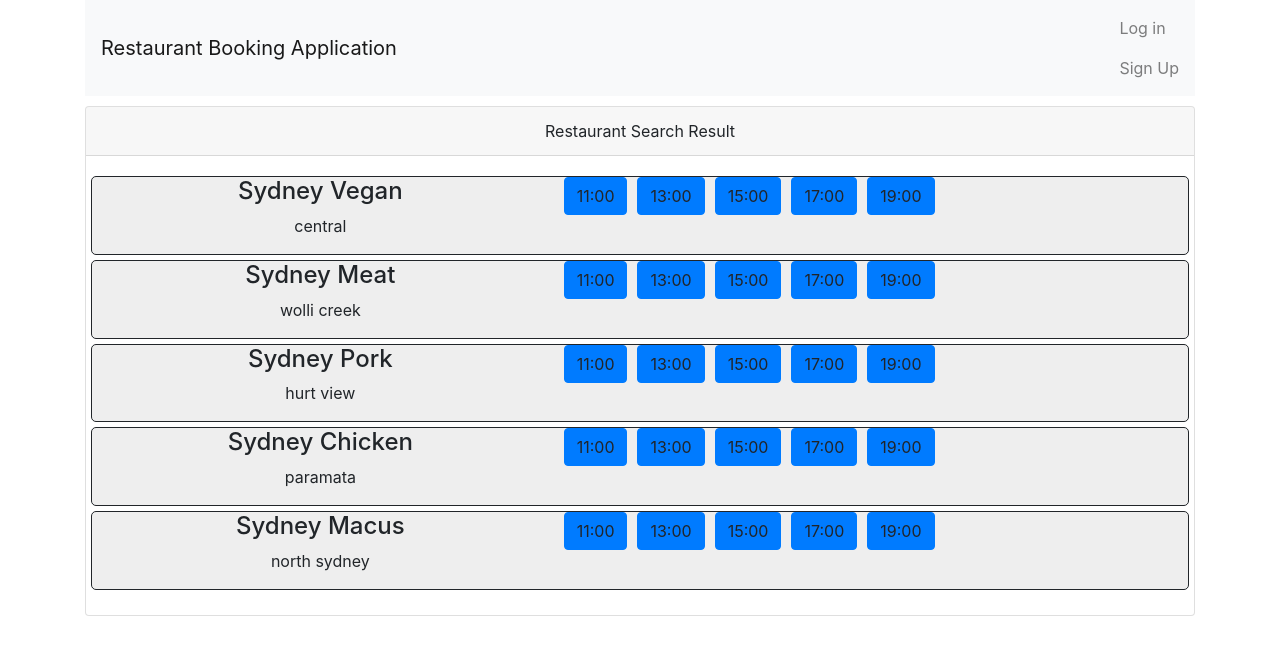
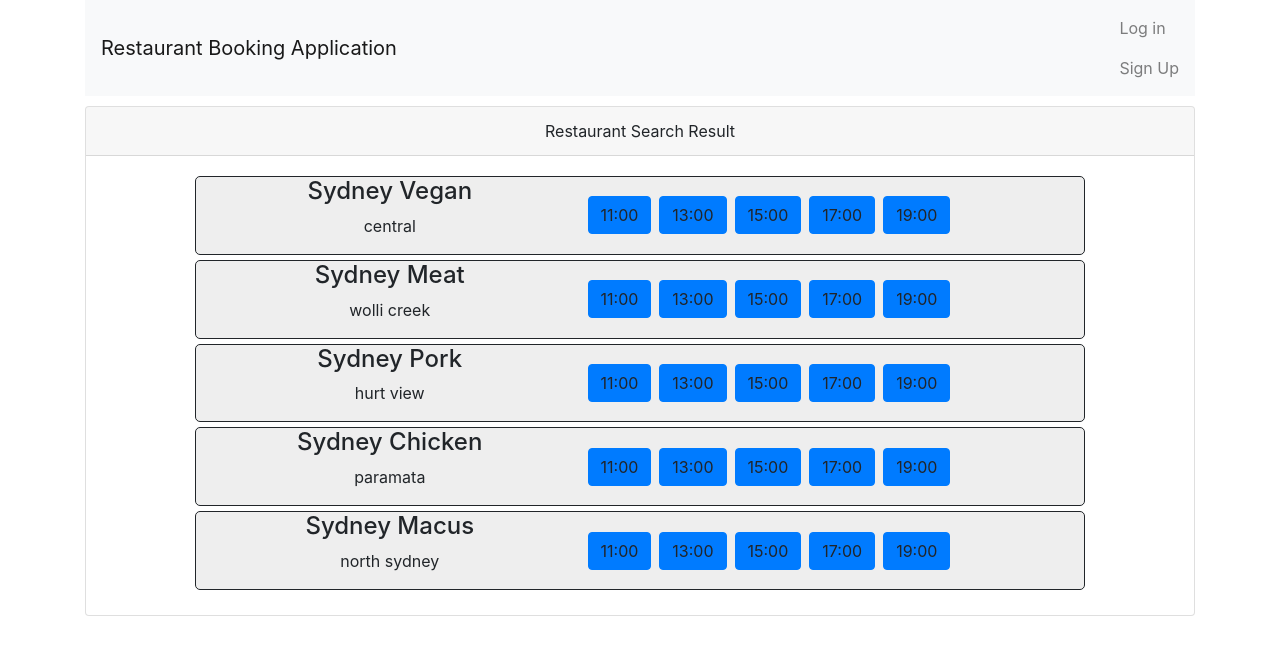
Before and after one commit to anltnmse60906/ADA-Restaurant-Booking-System, an Angular app in the folder web/: page / in a window 1280 px wide. Both pictures are taken after a click on the button "Find". Shown: the top 652 px of the page. Built offline with nearby package versions, Linux system fonts and the light colour scheme.

Commit message:
update layout for "confirm booking component"

```diff
--- a/web/src/app/restaurant/search-results/search-result-detail/search-result-detail.component.css
+++ b/web/src/app/restaurant/search-results/search-result-detail/search-result-detail.component.css
@@ -3,11 +3,6 @@
   vertical-align: middle;
   float: none;
 }
-
-.btn {
-  margin-right: 10px;
-}
-
 .primary-tbl {
   border: 1px solid;
   border-radius: 5px;
--- a/web/src/app/restaurant/search-results/search-result-detail/search-result-detail.component.html
+++ b/web/src/app/restaurant/search-results/search-result-detail/search-result-detail.component.html
@@ -1,4 +1,4 @@
-<div class="row primary-tbl" (click)="onItemClick(restaurant)">
+<div class="primary-tbl col-10 offset-1" (click)="onItemClick(restaurant)">
   <div class="col-5 vcenter">
     <div class="form-group text-center">
       <h4>{{restaurant.name}}</h4>
@@ -6,6 +6,6 @@
     </div>
   </div>
   <div class="col-7 vcenter">
-    <a *ngFor="let time of restaurant.availableTime" class="btn btn-primary">{{time}}</a>
+    <a *ngFor="let time of restaurant.availableTime" class="btn btn-primary m-1">{{time}}</a>
   </div>
 </div>
```
